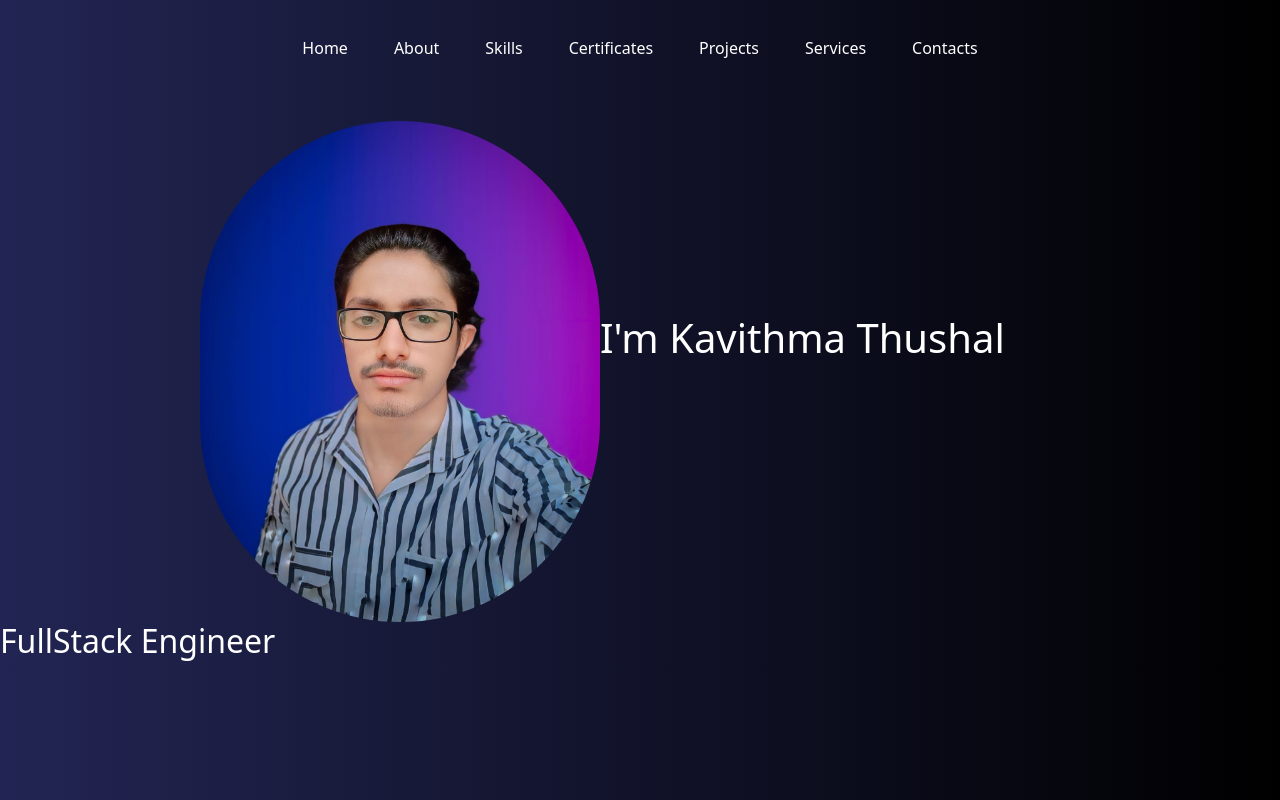
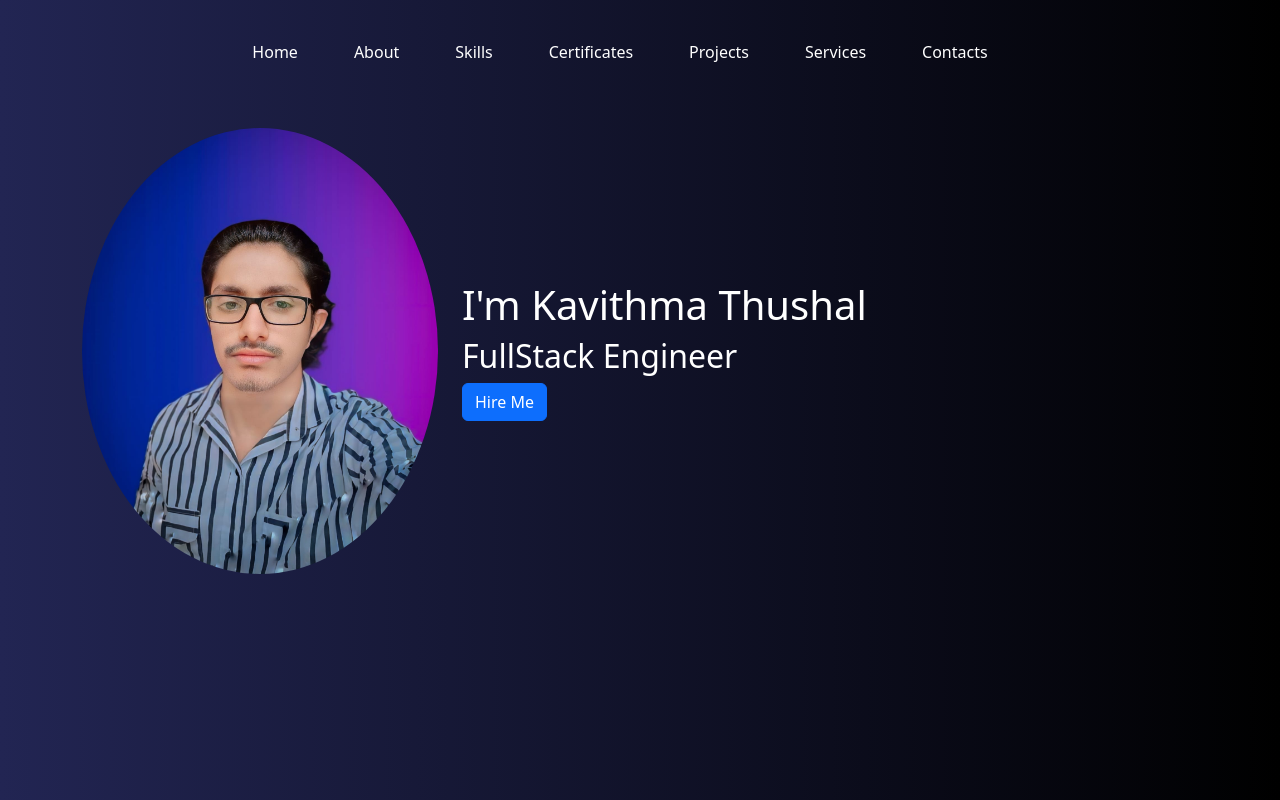
Before and after one commit to Kavithma-Thushal/My-Portfolio-React, a React (Create React App) app: page / in a window 1280 px wide. Built offline with nearby package versions, Linux system fonts and the light colour scheme.

Commit message:
Home Refactored

```diff
--- a/src/assets/styles/styles.css
+++ b/src/assets/styles/styles.css
@@ -4,35 +4,11 @@ body {
     background: linear-gradient(to right, #222553, #000000);
 }
 
-.navbar {
-    max-width: 800px;
-    border-radius: 30px;
-    margin-top: 20px;
-    margin-left: auto;
-    margin-right: auto;
-}
-
 .nav-link {
     color: white;
-    margin-right: 30px;
-}
-
-.nav-link:last-child {
-    margin-right: 0;
+    margin-right: 40px;
 }
 
 .nav-link:hover {
     color: dodgerblue;
 }
-
-.profile {
-    width: 400px;
-    margin-top: 45px;
-    margin-left: 200px;
-    border-radius: 200px;
-}
-
-.txtHome {
-    display: inline-block;
-    color: white;
-}
--- a/src/components/Home.jsx
+++ b/src/components/Home.jsx
@@ -1,11 +1,19 @@
+import { Container, Row, Col, Button } from 'react-bootstrap';
 import Profile from "../assets/images/profile.jpg";
 
 export default function Home() {
     return (
-        <div>
-            <img src={Profile} alt="Profile" className="profile" />
-            <h1 className="txtHome">I'm Kavithma Thushal</h1>
-            <h2 className="txtHome">FullStack Engineer</h2>
-        </div>
+        <Container className="mt-5">
+            <Row className="align-items-center">
+                <Col md={4}>
+                    <img src={Profile} alt="Profile" className="img-fluid rounded-circle" />
+                </Col>
+                <Col md={8}>
+                    <h1 className="text-white">I'm Kavithma Thushal</h1>
+                    <h2 className="text-white">FullStack Engineer</h2>
+                    <Button>Hire Me</Button>
+                </Col>
+            </Row>
+        </Container>
     );
 }
--- a/src/components/NavigationBar.jsx
+++ b/src/components/NavigationBar.jsx
@@ -2,9 +2,10 @@ import { Container, Navbar, Nav } from 'react-bootstrap';
 
 export default function NavigationBar() {
     return (
-        <Navbar expand="sm">
+        <Navbar expand="md" className='mt-4'>
             <Container>
-                <Navbar.Collapse>
+                <Navbar.Toggle aria-controls="basic-navbar-nav" />
+                <Navbar.Collapse id="basic-navbar-nav">
                     <Nav className="m-auto">
                         <Nav.Link href="">Home</Nav.Link>
                         <Nav.Link href="">About</Nav.Link>
--- a/src/pages/MainPage.jsx
+++ b/src/pages/MainPage.jsx
@@ -1,5 +1,5 @@
+import NavigationBar from "../components/NavigationBar";
 import Home from "../components/Home";
-import NavigationBar from "../components/NavigationBar";
 
 export default function MainPage() {
     return (
```
Also changed, not shown: 10 other files (tests, documents, lock files or other folders).
